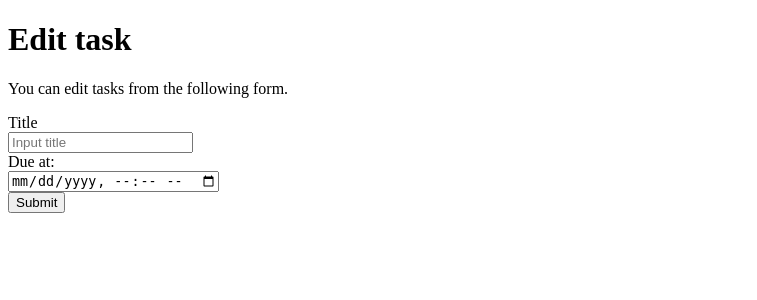
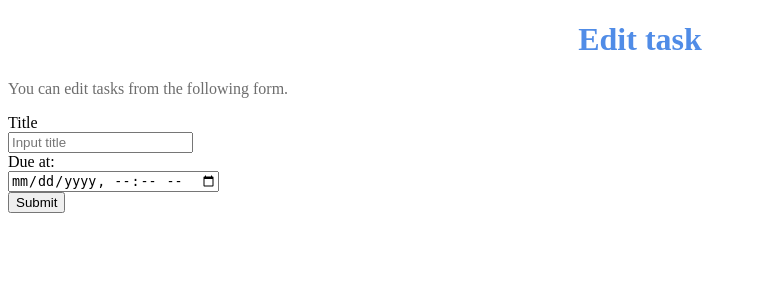
Before and after one commit to s1f102401528/django-test-exercise, a Django app: template todo/templates/todo/edit.html in a window 1280 px wide. Shown: the top 300 px of the page, without its empty margins (0-757 px from the left). Run offline with Django 5.2, Linux system fonts and the light colour scheme; the template is opened without the code that fills it, so the values that code supplies are empty.

Commit message:
cssの追加

```diff
--- /dev/null
+++ b/css/base.css
@@ -0,0 +1,9 @@
+h1 {
+    color : #508ce7;
+    font-family : sans-selif;
+    text-align : center;
+}
+
+p {
+    color : #6d6d6d;
+}
--- a/todo/templates/todo/detail.html
+++ b/todo/templates/todo/detail.html
@@ -6,6 +6,7 @@
     <title>To Do Application</title>
     <meta charset="UTF-8">
     <meta name="author" content="INIAD">
+    <link rel="stylesheet" type="text/css" href="css/base.css">
   </head>
 
   <body>
--- a/todo/templates/todo/edit.html
+++ b/todo/templates/todo/edit.html
@@ -6,6 +6,7 @@
     <title>To Do Application</title>
     <meta charset="UTF-8">
     <meta name="author" content="INIAD">
+    <link rel="stylesheet" type="text/css" href="css/base.css">
   </head>
 
   <body>
--- a/todo/templates/todo/index.html
+++ b/todo/templates/todo/index.html
@@ -6,6 +6,7 @@
     <title>To Do Application</title>
     <meta charset="UTF-8">
     <meta name="author" content="INIAD">
+    <link rel="stylesheet" type="text/css" href="css/base.css">
   </head>
 
   <body>
```
